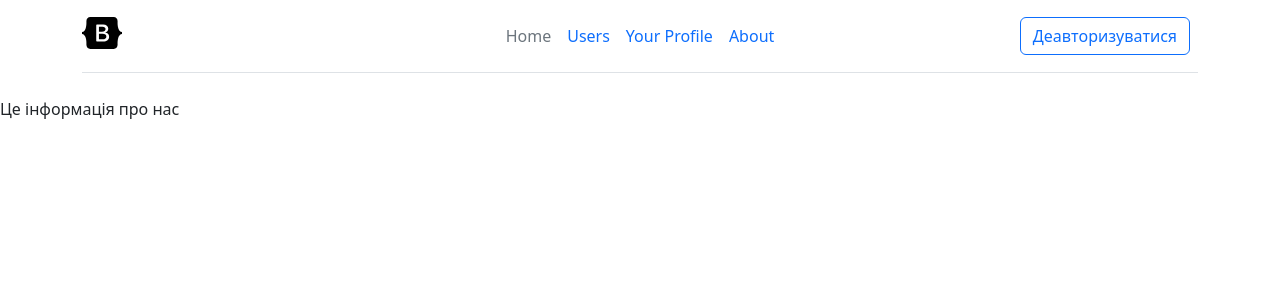
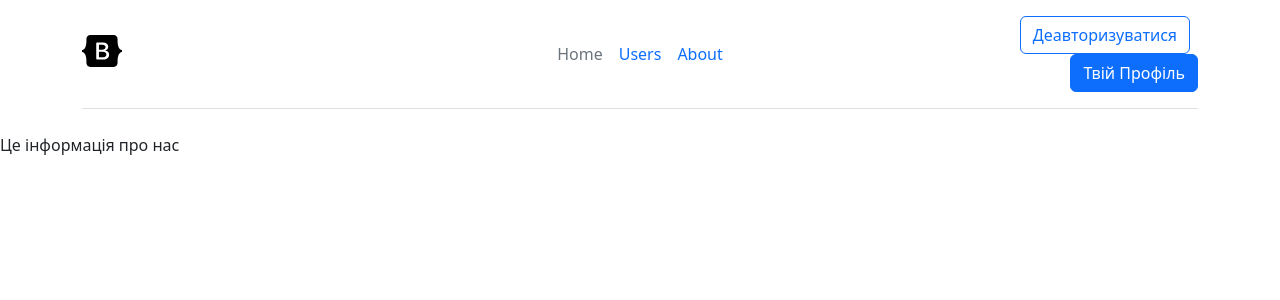
Before and after one commit to OlehYuzvaVPU29/FlaskQuickStart, a Flask app: page /about in a window 1280 px wide. Shown: the top 300 px of the page. Run offline with Flask 3, Linux system fonts and the light colour scheme; the visitor is signed in with stand-in values (Sample User, id 1).

Commit message:
Updated Your Profile button

```diff
--- a/app.py
+++ b/app.py
@@ -45,6 +45,8 @@ def user(username):
             'user.html',
             username=username
         )
+    else:
+        return redirect(url_for('login'))
 
 
 @app.route("/posts")
--- a/templates/base.html
+++ b/templates/base.html
@@ -45,7 +45,6 @@
             <li><a href="{{ url_for('home') }}" class="nav-link px-2 link-secondary">Home</a></li>
             {% if 'username' in session %}
             <li><a href="{{ url_for('user_list') }}" class="nav-link px-2">Users</a></li>
-            <li><a href="{{ url_for('user', username=session.username) }}" class="nav-link px-2">Your Profile</a></li>
             {% else %}
             <li><a href="{{ url_for('user_list') }}" class="nav-link px-2">Users</a></li>
             {% endif %}
@@ -55,6 +54,8 @@
         <div class="col-md-3 text-end">
             {% if 'username' in session %}
                 <button type="button" class="btn btn-outline-primary me-2" onclick="window.location.href='{{ url_for('logout') }}'">Деавторизуватися</button>
+                            <button type="button" class="btn btn-primary" onclick="window.location.href='{{ url_for('user', username=session.username) }}'">Твій Профіль</button>
+
             {% else %}
                 <button type="button" class="btn btn-outline-primary me-2" onclick="window.location.href='login'">Авторизація</button>
                 <button type="button" class="btn btn-primary" onclick="window.location.href='register'">Реєстрація</button>
```
